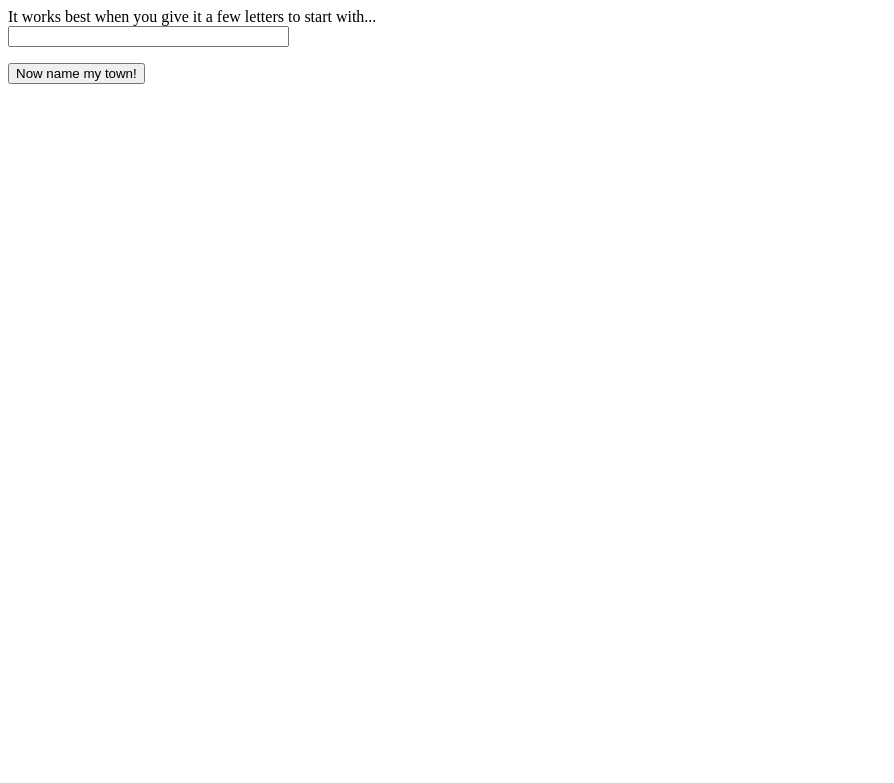
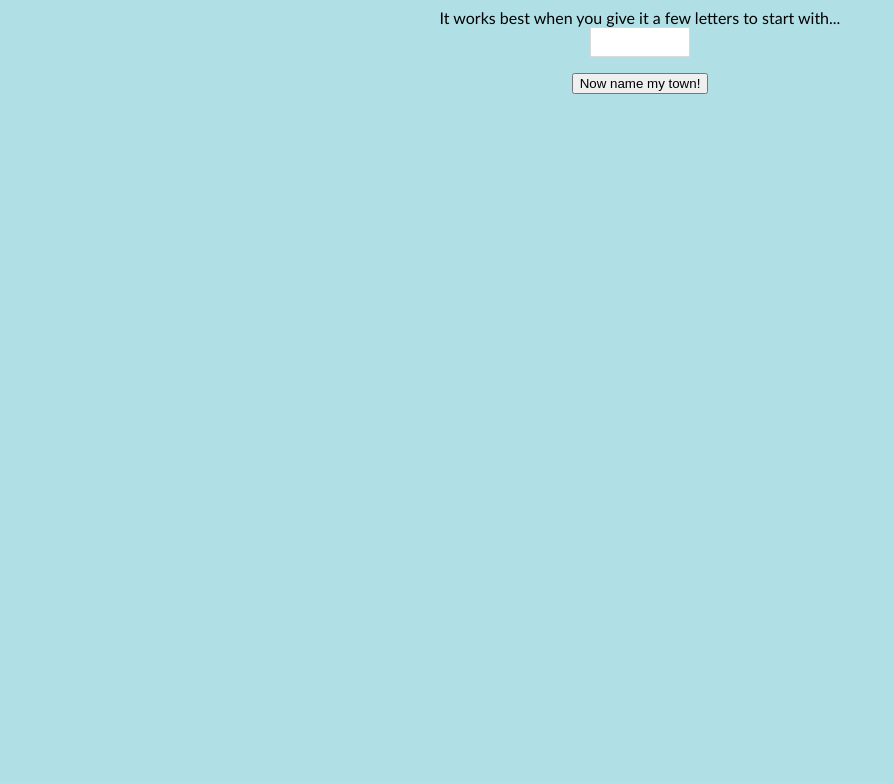
Before and after one commit to alexwilkes/namemytown, a Flask app: template templates/index.html in a window 1280 px wide. Shown: the top 783 px of the page, without its empty margins (0-894 px from the left). Run offline with Flask 2, Linux system fonts and the light colour scheme; the template is opened without the code that fills it: values that come from a table or form of the project are taken from there, others are empty; parts of the project's set-up code (start-up, migrations or seed data) failed here and were passed over.

Commit message:
Moved CSS from external to template file

```diff
--- a/app.py
+++ b/app.py
@@ -9,8 +9,7 @@ from sklearn.ensemble import RandomForestClassifier
 from sklearn.preprocessing import LabelEncoder
 
 from flask_wtf import FlaskForm
-from wtforms import StringField, PasswordField, BooleanField, SubmitField
-from wtforms.validators import DataRequired
+from wtforms import StringField, SubmitField
 
 
 def fetch_list(url):
@@ -87,7 +86,7 @@ def generate_n_towns(prompt, n=10, probabilistic=True, creativity=2):
     return new_towns
 
 
-app = Flask(__name__)
+app = Flask("namemytown")
 app.config.from_object(Config)
 
 
--- a/templates/index.html
+++ b/templates/index.html
@@ -1,7 +1,21 @@
 <html>
 <head>
     <title>Name my town!</title>
-        <link rel= "stylesheet" type= "text/css" href="{{ url_for('styles',filename='mainpage.css') }}">
+    <style>
+            body {background-color: B0E0E6; text-align: center; font-family: Trebuchet MS}
+            ul {list-style-type: none; margin-left: -40px;}
+            input[type=text] {
+              padding: 0;
+              width: 100px;
+              height: 30px;
+              outline: none;
+              border: 1px solid #cdcdcd;
+              border-color: rgba(0, 0, 0, .15);
+              background-color: white;
+              font-size: 16px;
+              text-align: center;
+            }
+    </style>
 </head>
 <body>
 <div>
```
Also changed, not shown: static/style.css (renamed from styles/mainpage.css). Lines whose indentation alone changed are shown as unchanged.
